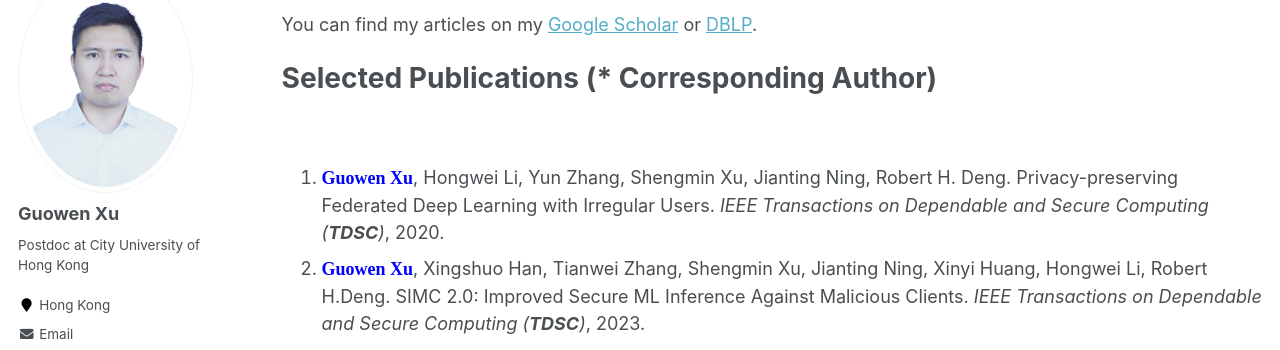
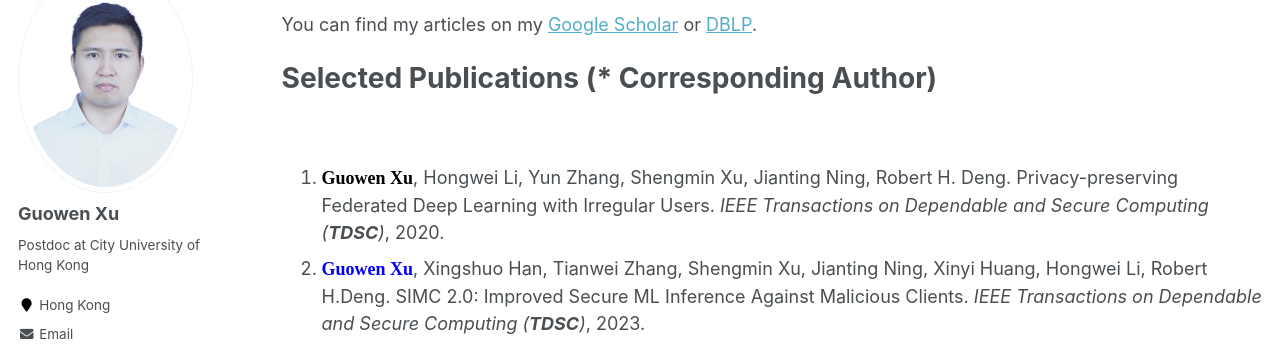
Before and after one commit to Guowen-xu/guowen-xu.github.io, a Jekyll site: the page built from _pages/publications.md, in a window 1280 px wide. Shown: the part 153-503 px from the top of the page. Built offline with Jekyll 4.4.1, drawn with Linux system fonts in a browser that asks for light colours; some web fonts are replaced.

Commit message:
Update publications.md

```diff
--- a/_pages/publications.md
+++ b/_pages/publications.md
@@ -14,7 +14,7 @@ You can find my articles on my [Google Scholar](https://scholar.google.com.hk/ci
 
 
 
-1. **<font face="Times New Roman" color=blue size=4> Guowen Xu</font>**, Hongwei Li, Yun Zhang, Shengmin Xu, Jianting Ning, Robert H. Deng. Privacy-preserving Federated Deep Learning with Irregular Users. *IEEE Transactions on Dependable and Secure Computing (**TDSC**)*, 2020.
+1. **<font face="Times New Roman" color=black size=4> Guowen Xu</font>**, Hongwei Li, Yun Zhang, Shengmin Xu, Jianting Ning, Robert H. Deng. Privacy-preserving Federated Deep Learning with Irregular Users. *IEEE Transactions on Dependable and Secure Computing (**TDSC**)*, 2020.
 2. **<font face="Times New Roman" color=blue size=4> Guowen Xu</font>**, Xingshuo Han, Tianwei Zhang, Shengmin Xu, Jianting Ning, Xinyi Huang, Hongwei Li, Robert H.Deng. SIMC 2.0: Improved Secure ML Inference Against Malicious Clients. *IEEE Transactions on Dependable and Secure Computing (**TDSC**)*, 2023.
 3. **<font face="Times New Roman" color=blue size=4> Guowen Xu</font>**, Xingshuo Han, Gelei Deng, Tianwei Zhang, Shengmin Xu, Jianting Ning, Anjia Yang, Hongwei Li. VerifyML: Obliviously Checking Model Fairness Resilient to Malicious Model Holder. *IEEE Transactions on Dependable and Secure Computing (**TDSC**)*, 2023
 4. **<font face="Times New Roman" color=blue size=4> Guowen Xu</font>**, Hongwei Li, Sen Liu, Kan Yang, Xiaodong Lin. VerifyNet: Secure and Verifiable Federated Learning. *IEEE Transactions on Information Forensics and Security (**TIFS**)*, 2019.
```
